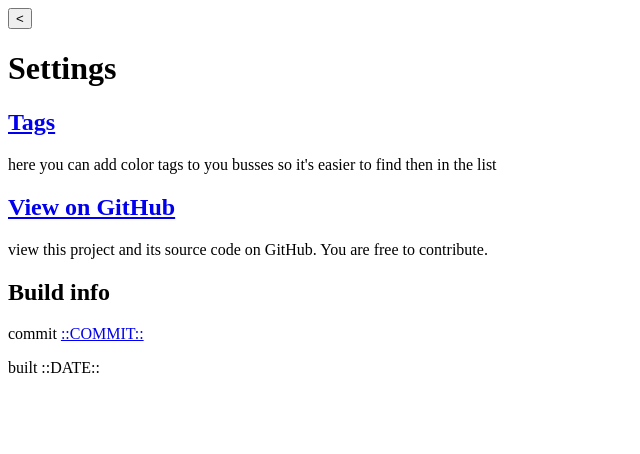
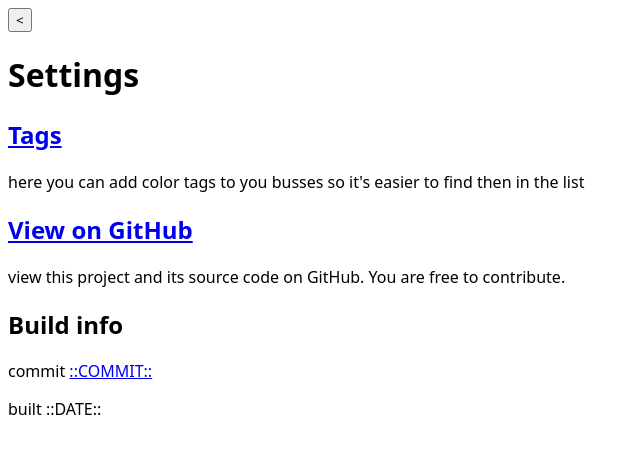
Before and after one commit to polferov/kvg2, a SvelteKit app in the folder frontend/: page /settings in a window 1280 px wide. Shown: the top 454 px of the page, without its empty margins (0-640 px from the left). Built offline with nearby package versions, Linux system fonts and the light colour scheme.

Commit message:
adjust font

```diff
--- a/frontend/src/components/infoItem.svelte
+++ b/frontend/src/components/infoItem.svelte
@@ -64,7 +64,7 @@
   }
 
   .pattern {
-    font-weight: 900;
+    font-weight: 700;
     margin-right: 1rem;
   }
 </style>
--- a/frontend/src/routes/+layout.svelte
+++ b/frontend/src/routes/+layout.svelte
@@ -8,3 +8,9 @@
 </script>
 
 <slot />
+
+<style>
+  :global(:root, :root *) {
+    font-family: 'sans';
+  }
+</style>
```
